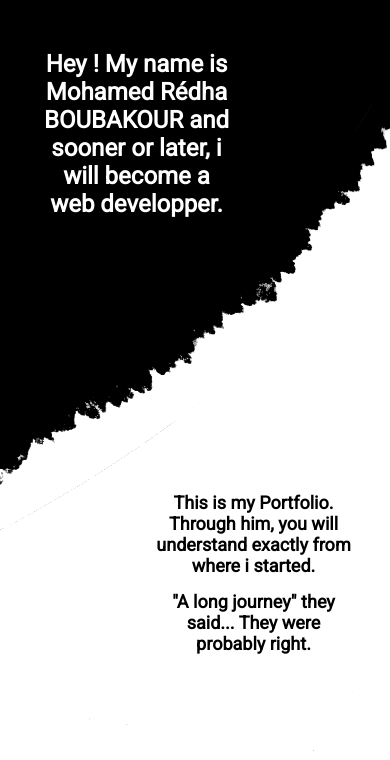
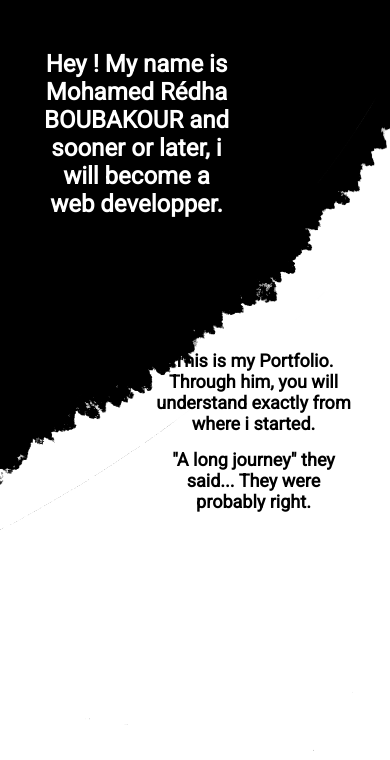
Before and after one commit to redha-boubakour/portofoliov2, a plain HTML site: page index.html in a window 390 px wide. Shown: the part 84-844 px from the top of the page. Drawn offline with Linux system fonts and the light colour scheme.

Commit message:
Commit18

```diff
--- a/styles.css
+++ b/styles.css
@@ -279,7 +279,7 @@ footer {
 
   #div2 {
     font-size: 12px;
-    margin-top: 200px;
+    margin-top: 15%;
     margin-left: 40%;
   }
 
```
